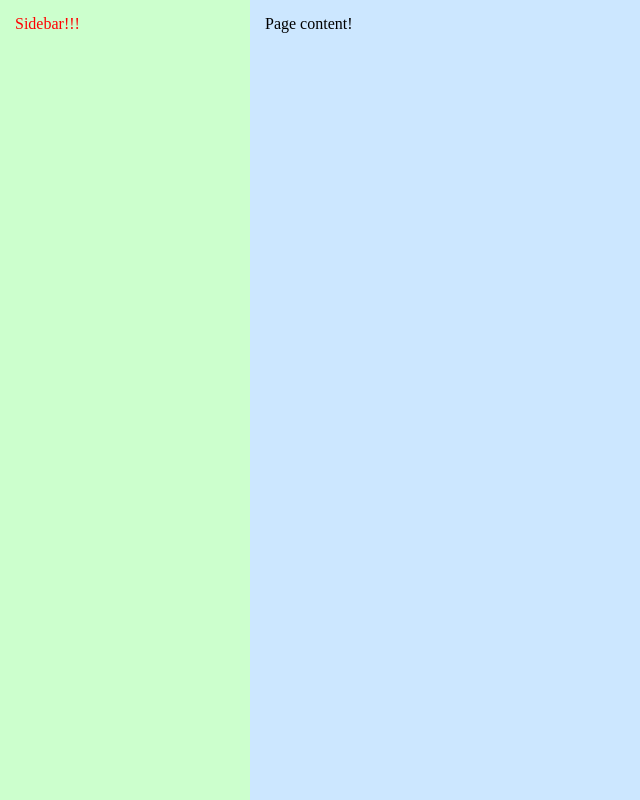
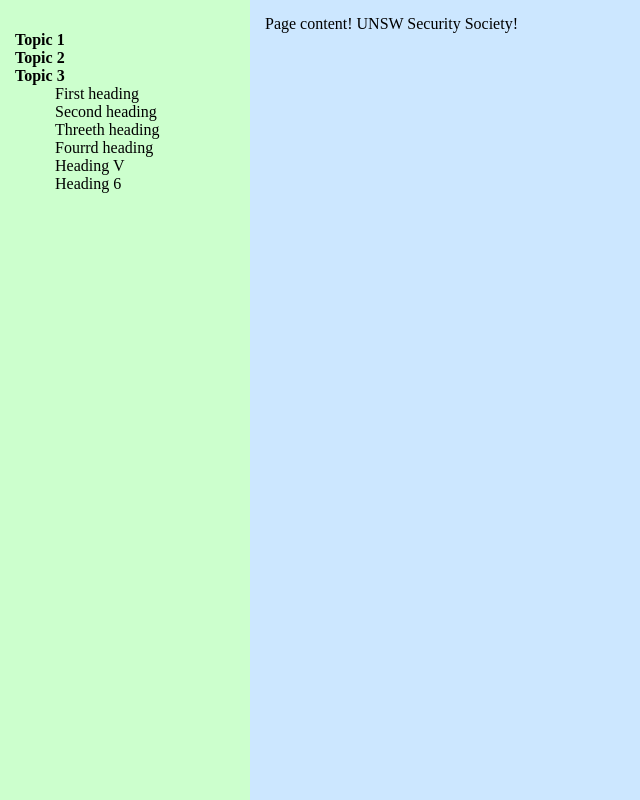
Before and after one commit to unswsecsoc/handbook, a Gatsby site: page / in a window 1280 px wide. Shown: the whole page, without its empty margins (0-640 px from the left). Built offline with nearby package versions, Linux system fonts and the light colour scheme; Gatsby itself is replaced by a stand-in of ours.

Commit message:
First steps in sidebar development

```diff
--- a/src/components/Sidebar.tsx
+++ b/src/components/Sidebar.tsx
@@ -3,8 +3,23 @@ import * as style from "../styles/sidebar.module.css";
 
 const Sidebar = () => {
 	return (
-		<div className={style.text}>Sidebar!!!</div>
-	)
-}
+		<nav className={style.sidebar} aria-label="Table of contents">
+            <ul>
+                <li>Topic 1</li>
+                <li>Topic 2</li>
+                <li>Topic 3
+                    <ul>
+                        <li>First heading</li>
+                        <li>Second heading</li>
+                        <li>Threeth heading</li>
+                        <li>Fourrd heading</li>
+                        <li>Heading V</li>
+                        <li>Heading 6</li>
+                    </ul>
+                </li>
+            </ul>
+        </nav>
+	);
+};
 
 export default Sidebar;
--- a/src/pages/index.tsx
+++ b/src/pages/index.tsx
@@ -5,7 +5,7 @@ import PageTemplate from "../templates/PageTemplate.tsx";
 const IndexPage = () => {
   return (
     <PageTemplate>
-      <div>Page content!</div>
+      <div>Page content! UNSW Security Society!</div>
     </PageTemplate>
   )
 }
--- a/src/styles/sidebar.module.css
+++ b/src/styles/sidebar.module.css
@@ -1,3 +1,21 @@
-.text {
-	color: red;
+.sidebar {
+	width: 250px;
+	background: hsl(121, 100%, 90%);
+    height: 100vh;
 }
+
+.sidebar ul {
+    list-style-type: none;
+}
+
+.sidebar > ul {
+    padding: 0;
+}
+
+.sidebar ul {
+    font-weight: normal;
+}
+
+.sidebar > ul > li {
+    font-weight: bold;
+}
--- a/src/styles/template.module.css
+++ b/src/styles/template.module.css
@@ -6,17 +6,12 @@ body {
 	display: flex;
 }
 
-.sidebar {
-	width: 250px;
-	background: hsl(121, 100%, 90%);
-}
-
 .content {
 	flex-grow: 1;
 	background: hsl(208, 100%, 90%);
 }
 
-.sidebar, .content {
+.page > * {
 	height: 100vh;
 	padding: 15px;
 	box-sizing: border-box;
--- a/src/templates/PageTemplate.tsx
+++ b/src/templates/PageTemplate.tsx
@@ -9,9 +9,7 @@ interface PageTemplateProps {
 const PageTemplate = ({ children }: PageTemplateProps) => {
   return (
     <div className={style.page}>
-      <div className={style.sidebar}>
-        <Sidebar />
-      </div>
+      <Sidebar />
       <main className={style.content}>
         {children}
       </main>
```
Also changed, not shown: 1 other file.
